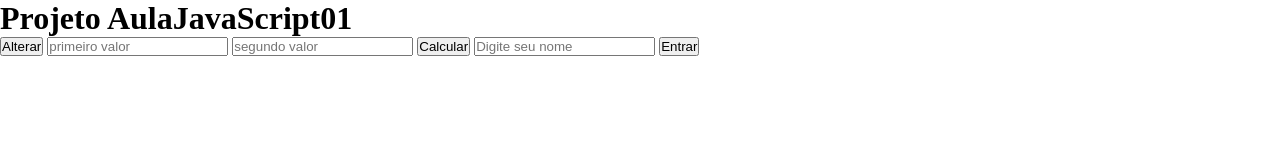
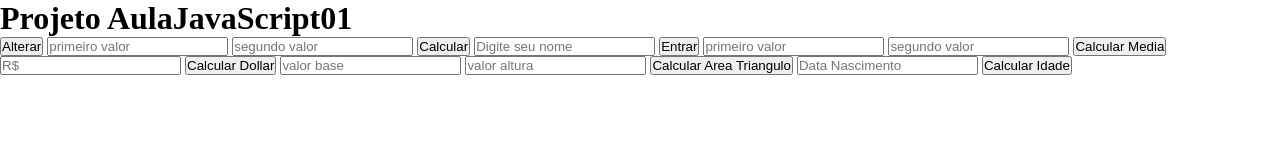
Before and after one commit to GabrielCardoso1914/Aula01_JavaScript, a plain HTML site: page index.html in a window 1280 px wide. Drawn offline with Linux system fonts and the light colour scheme.

Commit message:
Repositorio

```diff
--- a/index.html
+++ b/index.html
@@ -17,5 +17,18 @@
     <input type="text" id="text1" placeholder="Digite seu nome">
     <button onclick="usuarioEntra()">Entrar</button>
     <script src="js/script.js"></script>
+
+    <input type="text" id="vl3" placeholder="primeiro valor">
+    <input type="text" id="vl4" placeholder="segundo valor">
+    <button onclick="calcularMedia()">Calcular Media</button>
+
+     <input type="text" id="vl5" placeholder="R$">
+      <button onclick="calcularDollar()">Calcular Dollar</button>
+
+    <input type="text" id="vl6" placeholder="valor base">
+    <input type="text" id="vl7" placeholder="valor altura">
+    <button onclick="calcularAreaTriangulo()">Calcular Area Triangulo</button>
+    <input type="text" id="vl8" placeholder="Data Nascimento">
+    <button onclick="calcularIdade()">Calcular Idade</button>
 </body>
 </html>
--- a/js/script.js
+++ b/js/script.js
@@ -12,3 +12,27 @@ function usuarioEntra(){
     const usuario = document.getElementById("text1").value;
     alert("Bem vindo " + usuario + "!");
 }
+function calcularMedia(){
+ const valor3 = parseFloat(document.getElementById("vl3").value);
+    const valor4 = parseFloat(document.getElementById("vl4").value);
+    let soma = parseInt(valor3) + parseInt(valor4);
+    let media = (soma / 2);
+    alert(media);
+}
+function calcularDollar(){
+ const valor5 = parseFloat(document.getElementById("vl5").value);
+    let euro = (valor5 / 5.50);
+    alert(euro.toFixed(2) + "$");
+}
+function calcularAreaTriangulo(){
+    const valor6 =  parseFloat(document.getElementById("vl6").value);
+    const valor7 =  parseFloat(document.getElementById("vl7").value);
+    let multi = parseInt(valor6) * parseInt(valor7);
+    let area = (multi /2);
+    alert(area);
+}
+function calcularIdade(){
+    const valor8 =  parseFloat(document.getElementById("vl8").value);
+    let idade = 2025 - parseInt(valor8);
+    alert(idade + " anos");
+}
```
